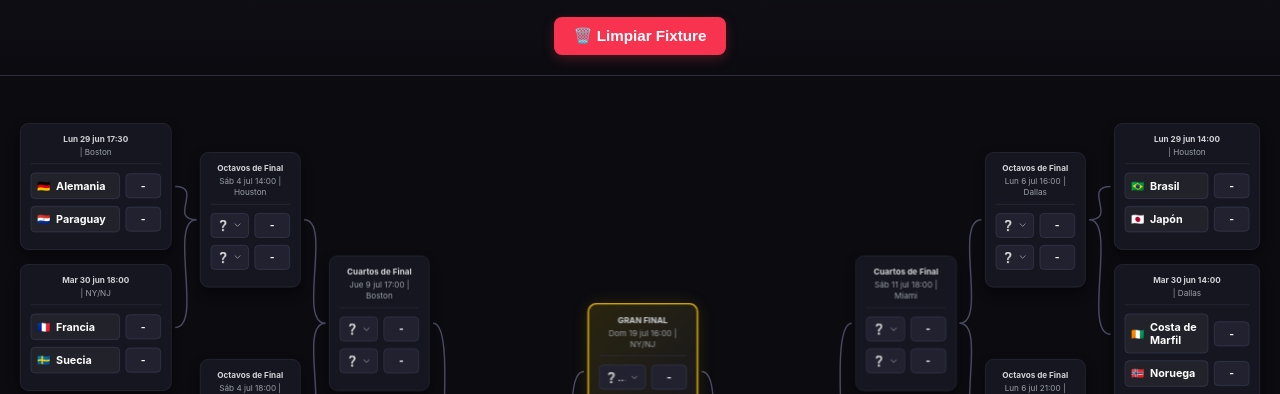
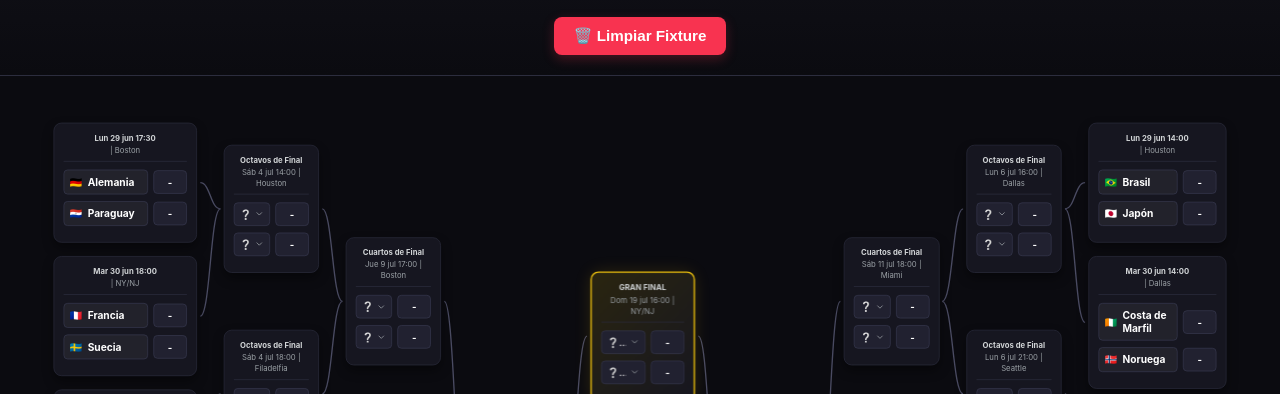
Before and after one commit to agustinbracamonte/fixture-consultoraluz, a plain HTML site: page index.html in a window 1280 px wide. Shown: the part 150-544 px from the top of the page. Drawn offline with Linux system fonts and the light colour scheme.

Commit message:
🐛 Fix: Prevent SVG line cutoff and increase column gap for smoother curves

```diff
--- a/script.js
+++ b/script.js
@@ -324,7 +324,7 @@
 
                 const availableWidth = wrapper.clientWidth;
                 // Add 40px padding protection
-                const scale = Math.min(1, (availableWidth - 40) / 1750);
+                const scale = Math.min(1, (availableWidth - 40) / 1850);
                 container.style.transform = `scale(${scale})`;
 
                 // Adjust height of wrapper based on scaled container
@@ -416,13 +416,10 @@
 
                     if (isLeft) { startX += 5; endX -= 5; } else { startX -= 5; endX += 5; }
 
-                    const hDist = Math.abs(endX - startX);
-                    const tension = Math.max(40, hDist / 2); // Garantiza curva suave incluso si están desalineados verticalmente
-                    const cp1X = isLeft ? startX + tension : startX - tension;
-                    const cp2X = isLeft ? endX - tension : endX + tension;
+                    const midX = startX + (endX - startX) / 2;
 
                     const path = document.createElementNS('http://www.w3.org/2000/svg', 'path');
-                    const curve = `M ${startX} ${startY} C ${cp1X} ${startY}, ${cp2X} ${endY}, ${endX} ${endY}`;
+                    const curve = `M ${startX} ${startY} C ${midX} ${startY}, ${midX} ${endY}, ${endX} ${endY}`;
 
                     path.setAttribute('d', curve);
                     path.setAttribute('fill', 'none');
@@ -432,7 +429,8 @@
 
                     svg.appendChild(path);
 
-                    const length = path.getTotalLength();
+                    // Sumamos 100px extra para garantizar que el trazado animado nunca se corte antes de llegar al final
+                    const length = path.getTotalLength() + 100;
                     path.style.strokeDasharray = length;
                     path.style.strokeDashoffset = length;
 
--- a/style.css
+++ b/style.css
@@ -152,8 +152,8 @@
             display: flex;
             justify-content: space-between;
             align-items: stretch;
-            min-width: 1750px;
-            gap: 40px;
+            min-width: 1850px;
+            gap: 60px;
             margin: 0 auto;
             transform-origin: top center;
         }
```
